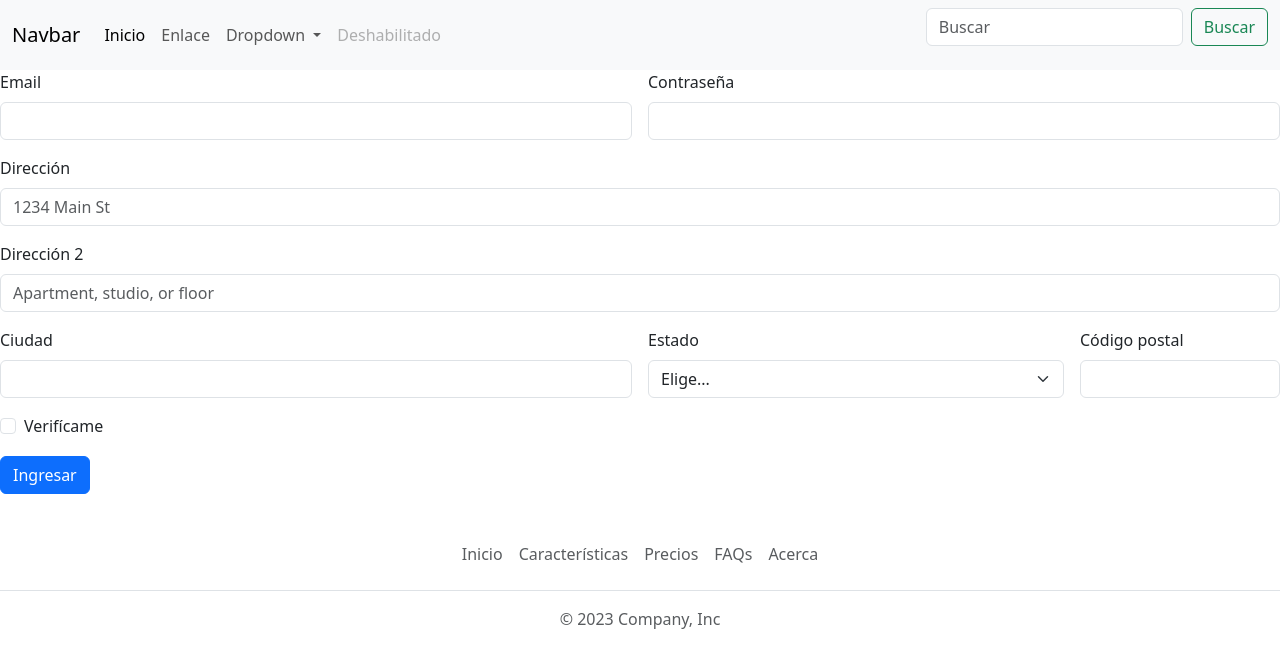
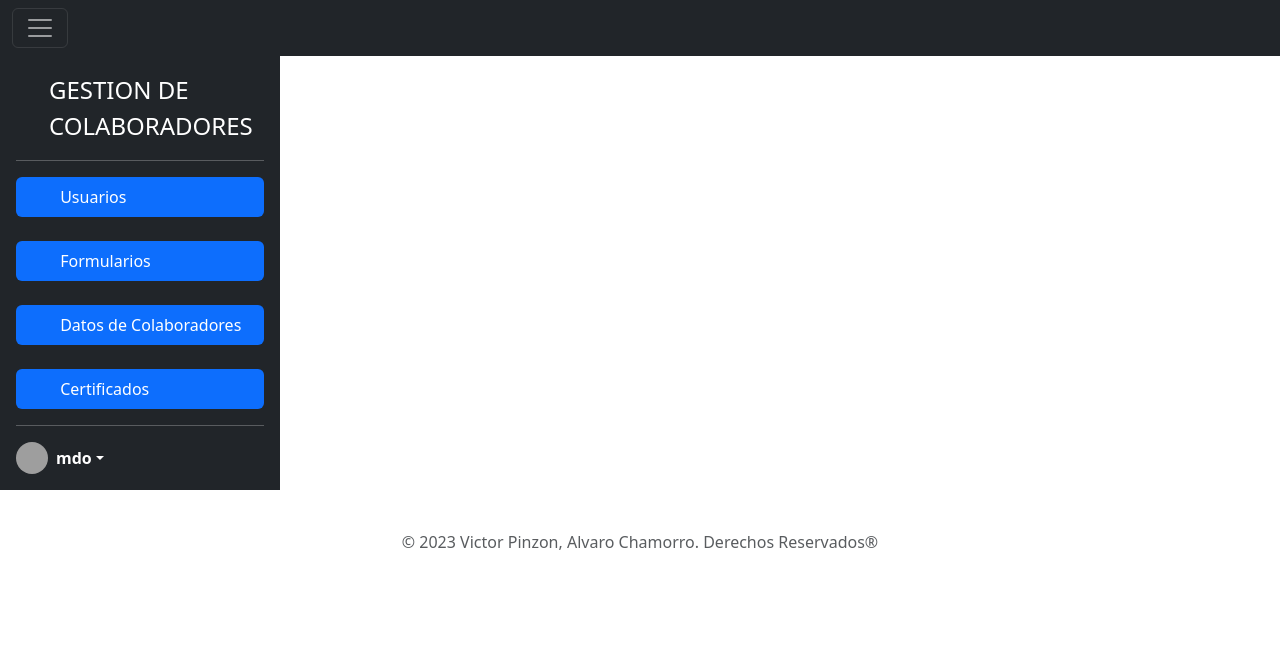
Before and after one commit to Vpinzon18/PROYECTOGH, a Django app: template principal/templates/index.html in a window 1280 px wide. Shown: the top 668 px of the page. Run offline with Django 4.2, Linux system fonts and the light colour scheme; the template is opened without the code that fills it, so the values that code supplies are empty; some libraries are stand-ins or nearby versions; grey boxes are pictures that could not be loaded.

Commit message:
plantilla para paginas

```diff
--- a/principal/templates/index.html
+++ b/principal/templates/index.html
@@ -3,52 +3,7 @@
 
 
 {% block contenido %}
-<main>
-<form class="row g-3">
-  <div class="col-md-6">
-    <label for="inputEmail4" class="form-label">Email</label>
-    <input type="email" class="form-control" id="inputEmail4">
-  </div>
-  <div class="col-md-6">
-    <label for="inputPassword4" class="form-label">Contraseña</label>
-    <input type="password" class="form-control" id="inputPassword4">
-  </div>
-  <div class="col-12">
-    <label for="inputAddress" class="form-label">Dirección</label>
-    <input type="text" class="form-control" id="inputAddress" placeholder="1234 Main St">
-  </div>
-  <div class="col-12">
-    <label for="inputAddress2" class="form-label">Dirección 2</label>
-    <input type="text" class="form-control" id="inputAddress2" placeholder="Apartment, studio, or floor">
-  </div>
-  <div class="col-md-6">
-    <label for="inputCity" class="form-label">Ciudad</label>
-    <input type="text" class="form-control" id="inputCity">
-  </div>
-  <div class="col-md-4">
-    <label for="inputState" class="form-label">Estado</label>
-    <select id="inputState" class="form-select">
-      <option selected>Elige...</option>
-      <option>...</option>
-    </select>
-  </div>
-  <div class="col-md-2">
-    <label for="inputZip" class="form-label">Código postal</label>
-    <input type="text" class="form-control" id="inputZip">
-  </div>
-  <div class="col-12">
-    <div class="form-check">
-      <input class="form-check-input" type="checkbox" id="gridCheck">
-      <label class="form-check-label" for="gridCheck">
-        Verifícame
-      </label>
-    </div>
-  </div>
-  <div class="col-12">
-    <button type="submit" class="btn btn-primary">Ingresar</button>
-  </div>
-</form>
-<main>
+
 {% endblock contenido %}
 
 
--- a/principal/templates/partials/body.html
+++ b/principal/templates/partials/body.html
@@ -20,10 +20,55 @@
 <body>
     {% include 'partials/header.html' %}
 
+    <div class="d-flex flex-column flex-shrink-0 p-3 text-white bg-dark" style="width: 280px;">
+        <a href="" class="d-flex align-items-center mb-3 mb-md-0 me-md-auto text-white text-decoration-none">
+        <svg class="bi me-2" width="40" height="32"><use xlink:href="#bootstrap"></use></svg>
+        <span class="fs-4">GESTION DE COLABORADORES</span>
+        </a>
+        <hr>
+        <ul class="nav nav-pills flex-column mb-auto">
+        <li class="nav-item">
+        <a href="#" class="nav-link active" aria-current="page">
+        <svg class="bi me-2" width="16" height="16"><use xlink:href="#home"></use></svg>
+        Usuarios
+        </a>
+        </li><br>
+        <li class="nav-item">
+        <a href="#" class="nav-link active" aria-current="page">
+        <svg class="bi me-2" width="16" height="16"><use xlink:href="#speedometer2"></use></svg>
+        Formularios
+        </a>
+        </li><br>
+        <li class="nav-item">
+        <a href="#" class="nav-link active" aria-current="page">
+        <svg class="bi me-2" width="16" height="16"><use xlink:href="#table"></use></svg>
+        Datos de Colaboradores
+        </a>
+        </li><br>
+        <li class="nav-item">
+        <a href="#" class="nav-link active" aria-current="page">
+        <svg class="bi me-2" width="16" height="16"><use xlink:href="#grid"></use></svg>
+        Certificados
+        </a>
+        </li>
+        </ul>
+        <hr>
+        <div class="dropdown">
+        <a href="#" class="d-flex align-items-center text-white text-decoration-none dropdown-toggle" id="dropdownUser1" data-bs-toggle="dropdown" aria-expanded="false">
+        <img src="https://github.com/mdo.png" alt="" width="32" height="32" class="rounded-circle me-2">
+        <strong>mdo</strong>
+        </a>
+        <ul class="dropdown-menu dropdown-menu-dark text-small shadow" aria-labelledby="dropdownUser1">
+        <li><a class="dropdown-item" href="#">Configuración</a></li>
+        <li><a class="dropdown-item" href="#">Perfil</a></li>
+        <li><hr class="dropdown-divider"></li>
+        <li><a class="dropdown-item" href="#">Cerrar sesión</a></li>
+        </ul>
+        </div>
+        </div>
+      <main>
+
     {% block contenido %}
-    <main>
-
-    </main>
     {% endblock contenido %}
 
     {% include 'partials/footer.html' %}
--- a/principal/templates/partials/footer.html
+++ b/principal/templates/partials/footer.html
@@ -1,10 +1,3 @@
 <footer class="py-3 my-4">
-    <ul class="nav justify-content-center border-bottom pb-3 mb-3">
-    <li class="nav-item"><a href="#" class="nav-link px-2 text-muted">Inicio</a></li>
-    <li class="nav-item"><a href="#" class="nav-link px-2 text-muted">Características</a></li>
-    <li class="nav-item"><a href="#" class="nav-link px-2 text-muted">Precios</a></li>
-    <li class="nav-item"><a href="#" class="nav-link px-2 text-muted">FAQs</a></li>
-    <li class="nav-item"><a href="#" class="nav-link px-2 text-muted">Acerca</a></li>
-    </ul>
-    <p class="text-center text-muted">© 2023 Company, Inc</p>
+    <p class="text-center text-muted">© 2023 Victor Pinzon, Alvaro Chamorro. Derechos Reservados® </p>
     </footer>
--- a/principal/templates/partials/header.html
+++ b/principal/templates/partials/header.html
@@ -1,36 +1,18 @@
-<nav class="navbar navbar-expand-lg navbar-light bg-light">
+{% load static %}
+<div class="collapse" id="navbarToggleExternalContent">
+  <div class="bg-dark p-4">
+
+    <img class="bd-placeholder-img" width="10%" height="10%" src="{% static 'img/sst.jpg' %}"
+                    aria-hidden="true" preserveAspectRatio="xMidYMid slice" focusable="false">
+    <img class="bd-placeholder-img" width="10%" height="10%" src="{% static 'img/logocol.png' %}"
+                    aria-hidden="true" preserveAspectRatio="xMidYMid slice" focusable="false">
+
+  </div>
+</div>
+<nav class="navbar navbar-dark bg-dark">
   <div class="container-fluid">
-    <a class="navbar-brand" href="#">Navbar</a>
-    <button class="navbar-toggler" type="button" data-bs-toggle="collapse" data-bs-target="#navbarSupportedContent" aria-controls="navbarSupportedContent" aria-expanded="false" aria-label="Toggle navigation">
+    <button class="navbar-toggler" type="button" data-bs-toggle="collapse" data-bs-target="#navbarToggleExternalContent" aria-controls="navbarToggleExternalContent" aria-expanded="false" aria-label="Toggle navigation">
       <span class="navbar-toggler-icon"></span>
     </button>
-    <div class="collapse navbar-collapse" id="navbarSupportedContent">
-      <ul class="navbar-nav me-auto mb-2 mb-lg-0">
-        <li class="nav-item">
-          <a class="nav-link active" aria-current="page" href="#">Inicio</a>
-        </li>
-        <li class="nav-item">
-          <a class="nav-link" href="#">Enlace</a>
-        </li>
-        <li class="nav-item dropdown">
-          <a class="nav-link dropdown-toggle" href="#" id="navbarDropdown" role="button" data-bs-toggle="dropdown" aria-expanded="false">
-            Dropdown
-          </a>
-          <ul class="dropdown-menu" aria-labelledby="navbarDropdown">
-            <li><a class="dropdown-item" href="#">Acción</a></li>
-            <li><a class="dropdown-item" href="#">Otra acción</a></li>
-            <li><hr class="dropdown-divider"></li>
-            <li><a class="dropdown-item" href="#">Algo más aquí</a></li>
-          </ul>
-        </li>
-        <li class="nav-item">
-          <a class="nav-link disabled">Deshabilitado</a>
-        </li>
-      </ul>
-      <form class="d-flex" role="search">
-        <input class="form-control me-2" type="search" placeholder="Buscar" aria-label="Buscar">
-        <button class="btn btn-outline-success" type="submit">Buscar</button>
-      </form>
-    </div>
   </div>
 </nav>
--- a/principal/urls.py
+++ b/principal/urls.py
@@ -16,11 +16,10 @@ Including another URLconf
 """
 from django.contrib import admin
 from django.urls import path
-from principal.views import holamundo
-from principal.views import holamundo1
+from principal.views import inicio
+
 
 urlpatterns = [
     path('admin/', admin.site.urls),
-    path('Menu/', holamundo, name="inicio"),
-    path('Login', holamundo1, name="holamundo1"),
+    path('inicio/', inicio, name="inicio"),
 ]
```
Also changed, not shown: principal/views.py (+1 -6 lines), static/img/logocol.png (added), static/img/sst.jpg (added).
